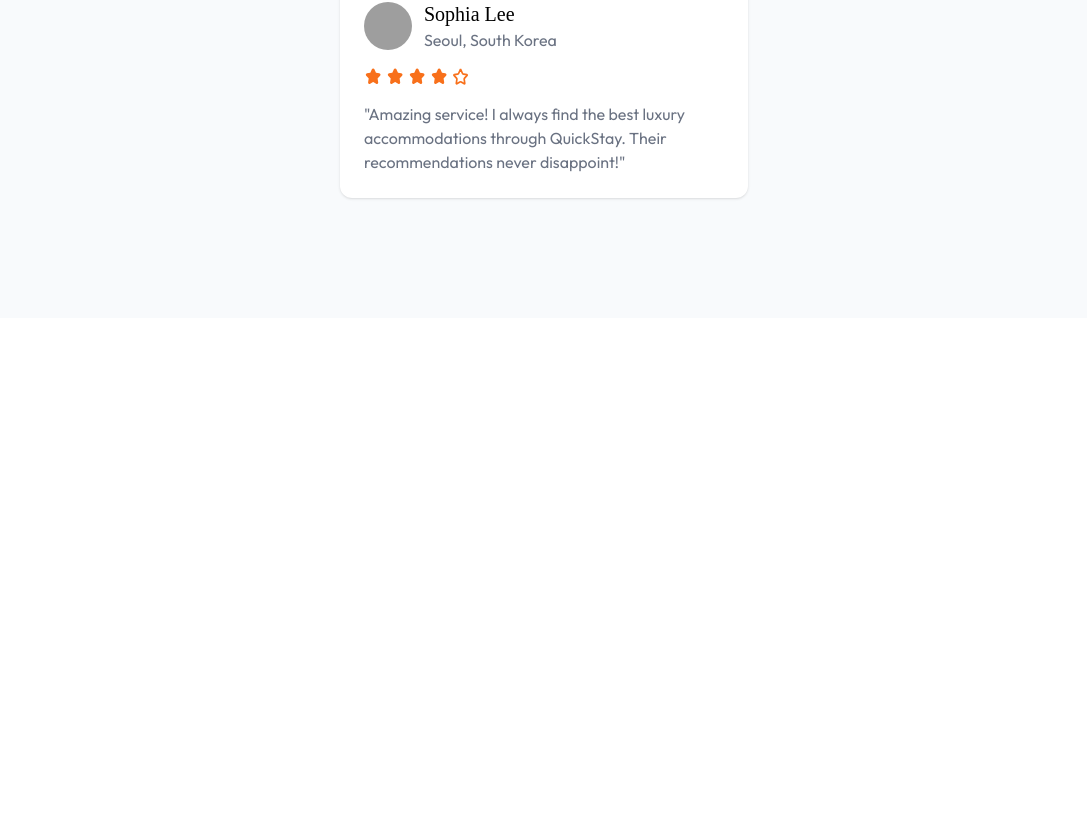
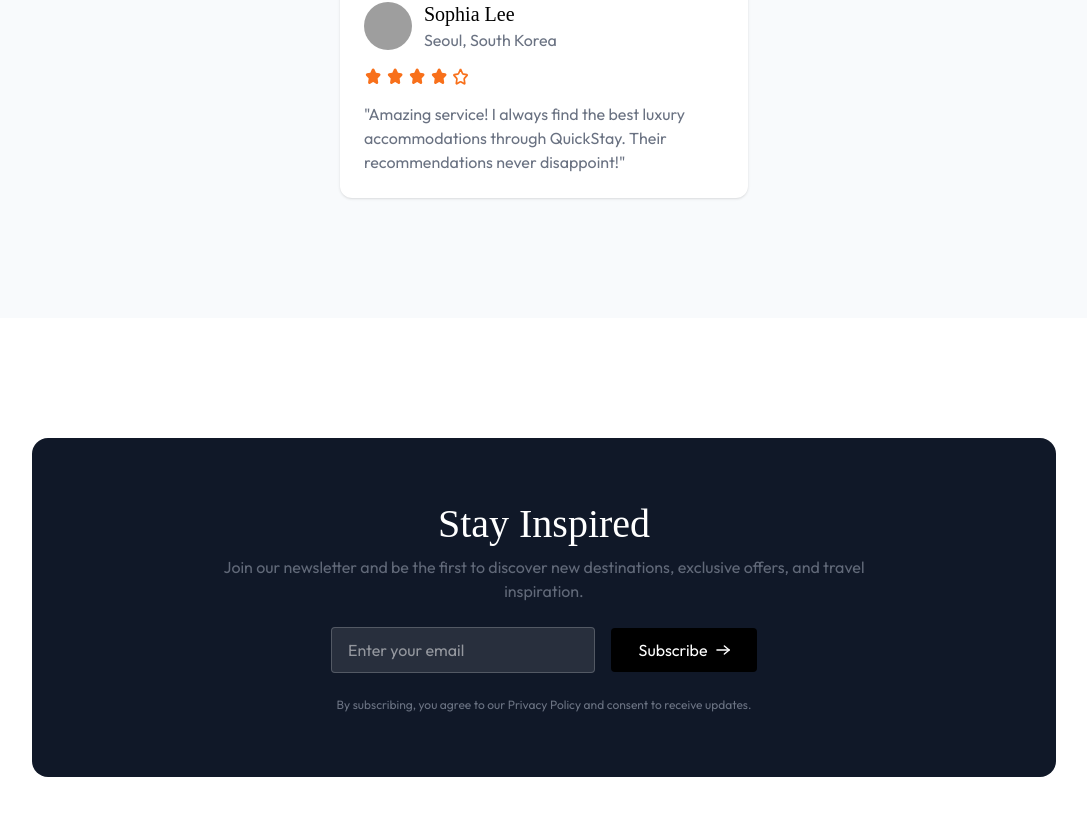
Before and after one commit to Rasika2407/hotel-booking, a React (Vite) app: page / in a window 1280 px wide. Shown: the part 3089-3904 px from the top of the page, without its empty margins (96-1183 px from the left). Before the commit the page ends 3407 px from the top, so only its background shows below. Built offline with nearby package versions, Linux system fonts and the light colour scheme; no server answers; grey boxes are pictures that could not be loaded; a web font is replaced by a local one.

Commit message:
Add news letter section UI

```diff
--- /dev/null
+++ b/src/components/NewsLetter.jsx
@@ -0,0 +1,23 @@
+import React from 'react'
+import { assets } from '../assets/assets'
+import Title from './Title'
+
+const NewsLetter = () => {
+    return (
+        <div class="flex flex-col items-center max-w-5xl lg:w-full rounded-2xl px-4 py-12 md:py-16 mx-2 lg:mx-auto my-30 bg-gray-900 text-white">
+
+            <Title title="Stay Inspired" subTitle="Join our newsletter and be the first to discover new destinations, exclusive offers, and travel inspiration." />
+
+            <div class="flex flex-col md:flex-row items-center justify-center gap-4 mt-6">
+                <input type="text" class="bg-white/10 px-4 py-2.5 border border-white/20 rounded outline-none max-w-66 w-full" placeholder="Enter your email" />
+                    <button class="flex items-center justify-center gap-2 group bg-black px-4 md:px-7 py-2.5 rounded active:scale-95 transition-all">Subscribe
+                        <img src={assets.arrowIcon} alt='arrow-icon' className='w-3.5 invert group-hover:translate-x-1 transition-all' />
+                    </button>
+            </div>
+            <p class="text-gray-500 mt-6 text-xs text-center">By subscribing, you agree to our Privacy Policy and consent to receive updates.</p>
+        </div>
+
+    )
+}
+
+export default NewsLetter
--- a/src/pages/Home.jsx
+++ b/src/pages/Home.jsx
@@ -3,6 +3,7 @@
 import FeaturedDestination from '../components/FeaturedDestination'
 import ExclusiveOffers from '../components/ExclusiveOffers'
 import Testimonial from '../components/Testimonial'
+import NewsLetter from '../components/NewsLetter'
 
 const Home = () => {
   return (
@@ -11,6 +12,7 @@
         <FeaturedDestination />
         <ExclusiveOffers />
         <Testimonial />
+        <NewsLetter />
     </>
   )
 }
```
